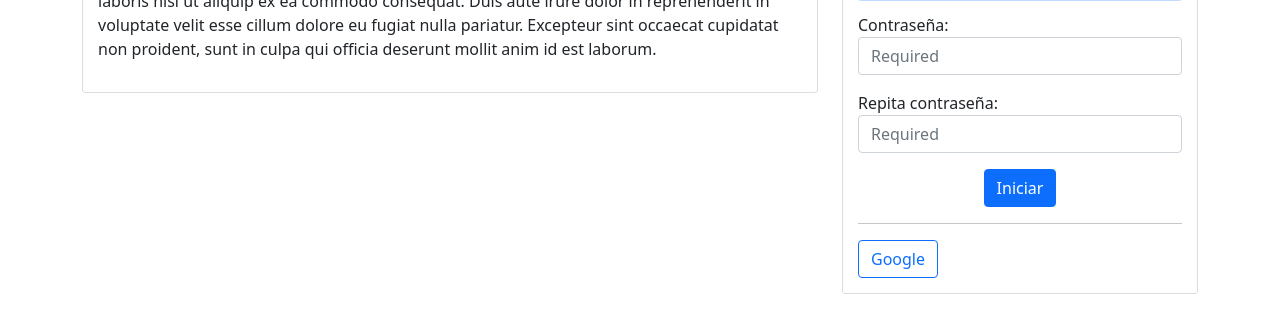
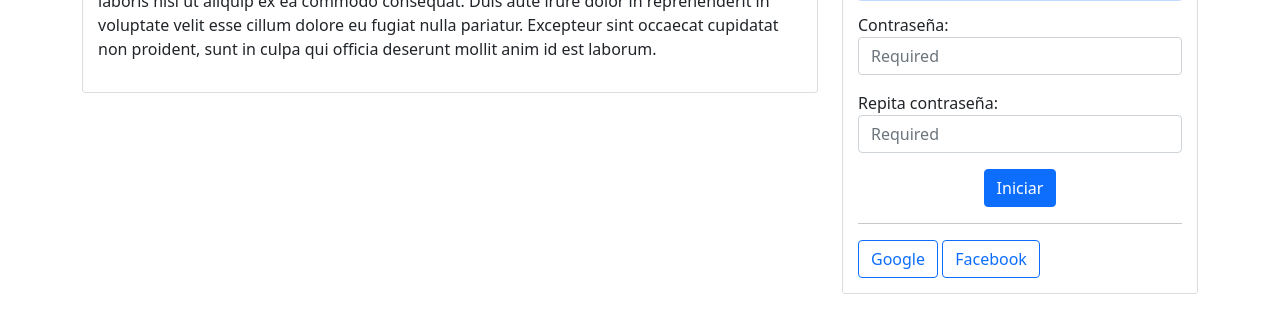
Before and after one commit to castellarmartinez/My-app-full, a plain HTML site: page frontend/index.html in a window 1280 px wide. Shown: the part 236-568 px from the top of the page. Drawn offline with nearby package versions, Linux system fonts and the light colour scheme.

Commit message:
Add button for login with facebook

```diff
--- a/frontend/index.html
+++ b/frontend/index.html
@@ -73,6 +73,7 @@
               </div>
               <hr>
               <a href="http://localhost:3000/auth/google/" class="btn btn-outline-primary">Google</a>
+              <a href="http://localhost:3000/auth/facebook/" class="btn btn-outline-primary">Facebook</a>
             </form>
           </div>
         </div>
```
